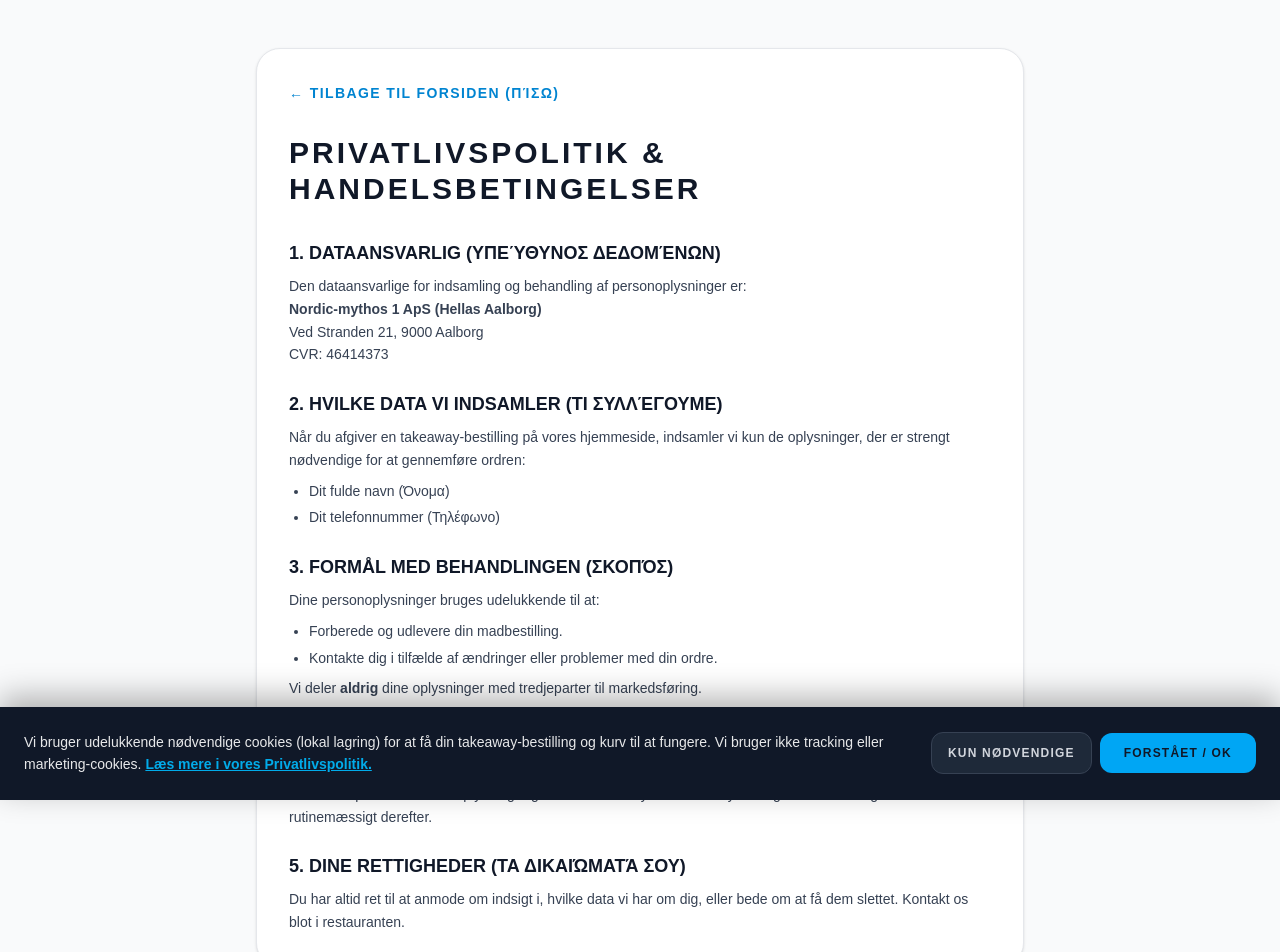
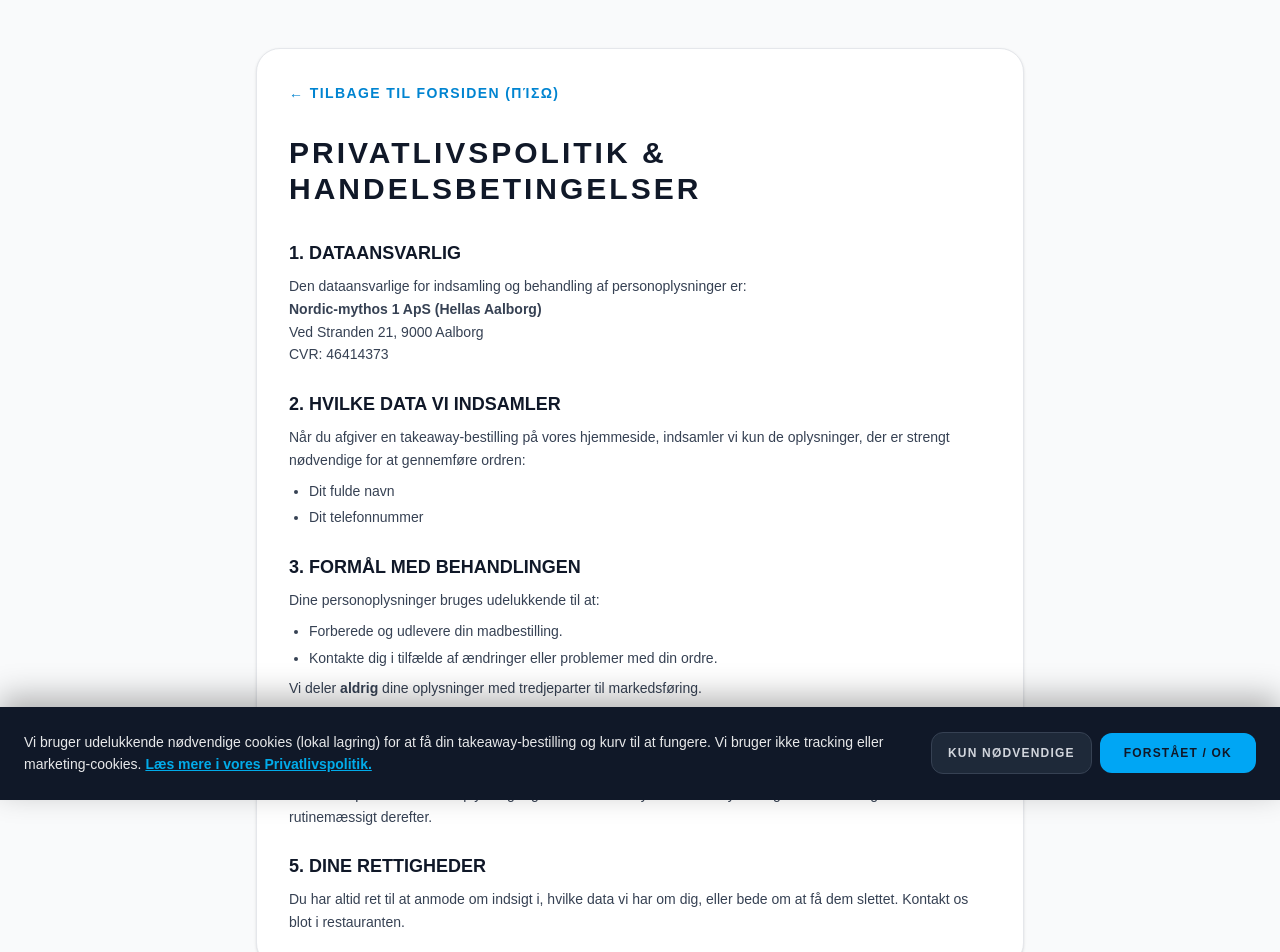
Before and after one commit to panoskoul108/hellas-aalborg-web, a Next.js app: page /privacy in a window 1280 px wide. Shown: the top 952 px of the page. Built offline with nearby package versions, Linux system fonts and the light colour scheme.

Commit message:
Update page.tsx

```diff
--- a/app/privacy/page.tsx
+++ b/app/privacy/page.tsx
@@ -15,7 +15,7 @@ export default function PrivacyPolicy() {
 
         <div className="space-y-6 text-sm leading-relaxed text-gray-700">
           <section>
-            <h2 className="text-lg font-black uppercase text-gray-900 mb-2">1. Dataansvarlig (Υπεύθυνος Δεδομένων)</h2>
+            <h2 className="text-lg font-black uppercase text-gray-900 mb-2">1. Dataansvarlig </h2>
             <p>Den dataansvarlige for indsamling og behandling af personoplysninger er:<br/>
             <strong>Nordic-mythos 1 ApS (Hellas Aalborg)</strong><br/>
             Ved Stranden 21, 9000 Aalborg<br/>
@@ -23,16 +23,16 @@ export default function PrivacyPolicy() {
           </section>
 
           <section>
-            <h2 className="text-lg font-black uppercase text-gray-900 mb-2">2. Hvilke data vi indsamler (Τι συλλέγουμε)</h2>
+            <h2 className="text-lg font-black uppercase text-gray-900 mb-2">2. Hvilke data vi indsamler </h2>
             <p>Når du afgiver en takeaway-bestilling på vores hjemmeside, indsamler vi kun de oplysninger, der er strengt nødvendige for at gennemføre ordren:</p>
             <ul className="list-disc pl-5 mt-2 space-y-1">
-              <li>Dit fulde navn (Όνομα)</li>
-              <li>Dit telefonnummer (Τηλέφωνο)</li>
+              <li>Dit fulde navn</li>
+              <li>Dit telefonnummer </li>
             </ul>
           </section>
 
           <section>
-            <h2 className="text-lg font-black uppercase text-gray-900 mb-2">3. Formål med behandlingen (Σκοπός)</h2>
+            <h2 className="text-lg font-black uppercase text-gray-900 mb-2">3. Formål med behandlingen </h2>
             <p>Dine personoplysninger bruges udelukkende til at:</p>
             <ul className="list-disc pl-5 mt-2 mb-2 space-y-1">
               <li>Forberede og udlevere din madbestilling.</li>
@@ -42,12 +42,12 @@ export default function PrivacyPolicy() {
           </section>
 
           <section>
-            <h2 className="text-lg font-black uppercase text-gray-900 mb-2">4. Opbevaring & Cookies (Αποθήκευση & Cookies)</h2>
+            <h2 className="text-lg font-black uppercase text-gray-900 mb-2">4. Opbevaring & Cookies</h2>
             <p>Vi bruger kun "nødvendige cookies" (lokal lagring i din browser) for at huske indholdet af din indkøbskurv og forhindre spam. Dine ordreoplysninger gemmes i vores system af hensyn til regnskabsloven og slettes rutinemæssigt derefter.</p>
           </section>
 
           <section>
-            <h2 className="text-lg font-black uppercase text-gray-900 mb-2">5. Dine rettigheder (Τα δικαιώματά σου)</h2>
+            <h2 className="text-lg font-black uppercase text-gray-900 mb-2">5. Dine rettigheder </h2>
             <p>Du har altid ret til at anmode om indsigt i, hvilke data vi har om dig, eller bede om at få dem slettet. Kontakt os blot i restauranten.</p>
           </section>
         </div>
```
